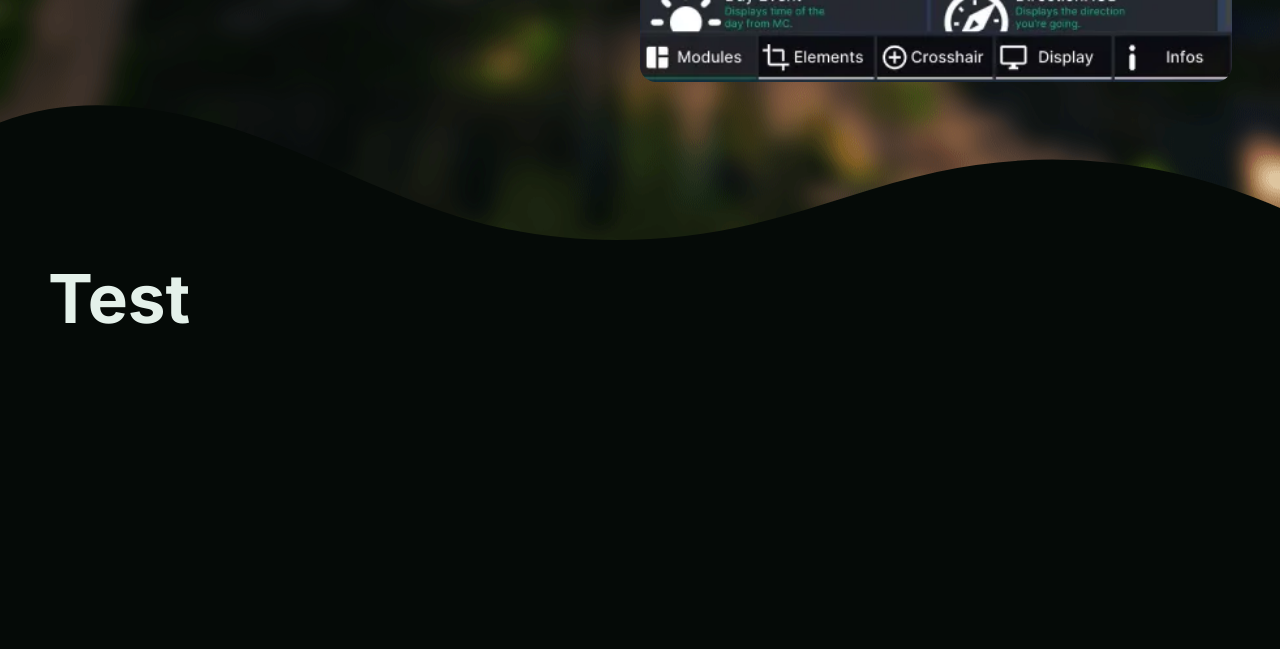
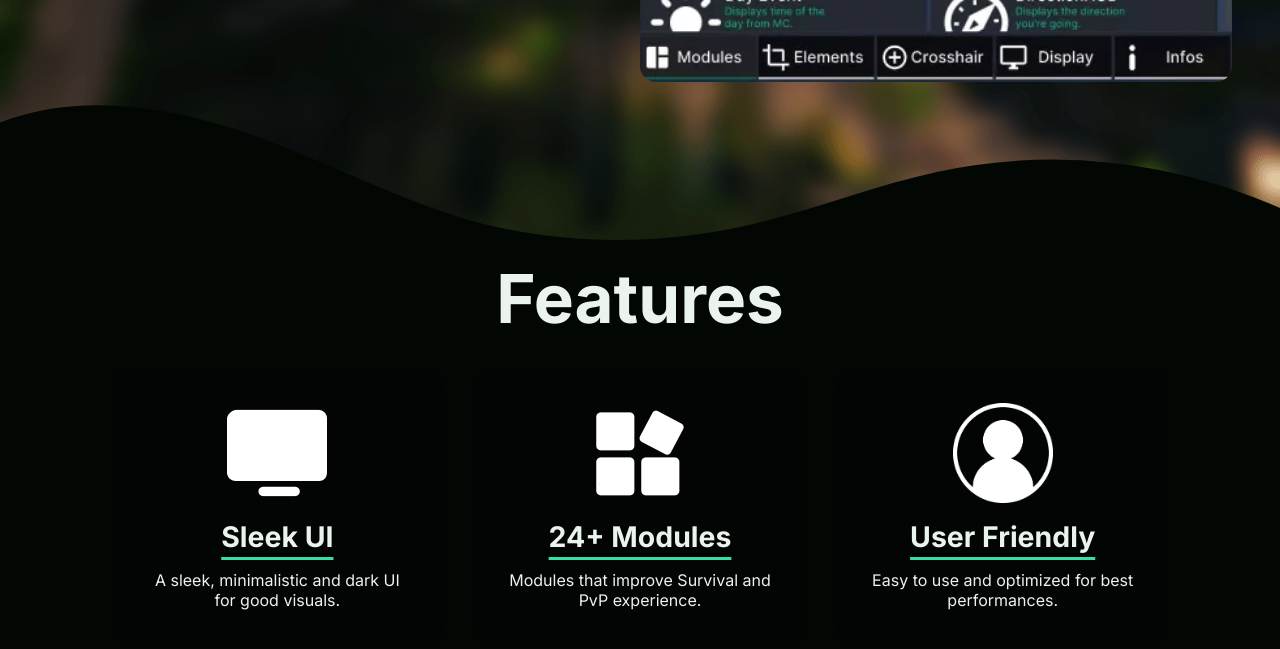
Before and after one commit to VespineSpring/GlacierWebsite, a plain HTML site: page index.html in a window 1280 px wide. Shown: the part 459-1108 px from the top of the page. Before the commit the page ends 958 px from the top, so only its background shows below. Drawn offline with Linux system fonts and the light colour scheme.

Commit message:
Completed Features Section

```diff
--- a/index.html
+++ b/index.html
@@ -28,17 +28,38 @@
             <div class="text">
                 <h1><a class="no-decoration primary-color">Glacier</a> Client V4</h1>
                 <h3>Is Out Now!</h3>
-                <a href="https://dsc.gg/glacierclientmcbe" target="_blank" class="no-decoration primary-button">Download</a>
+                <a href="https://dsc.gg/glacierclientmcbe" target="_blank"
+                    class="no-decoration primary-button">Download</a>
             </div>
             <img src="assets/images/mod_menu.png" alt="mod_menu" />
             <div class="wave">
-                <svg data-name="Layer 1" xmlns="http://www.w3.org/2000/svg" viewBox="0 0 1200 120" preserveAspectRatio="none">
-                    <path d="M321.39,56.44c58-10.79,114.16-30.13,172-41.86,82.39-16.72,168.19-17.73,250.45-.39C823.78,31,906.67,72,985.66,92.83c70.05,18.48,146.53,26.09,214.34,3V0H0V27.35A600.21,600.21,0,0,0,321.39,56.44Z" class="shape-fill"></path>
+                <svg data-name="Layer 1" xmlns="http://www.w3.org/2000/svg" viewBox="0 0 1200 120"
+                    preserveAspectRatio="none">
+                    <path
+                        d="M321.39,56.44c58-10.79,114.16-30.13,172-41.86,82.39-16.72,168.19-17.73,250.45-.39C823.78,31,906.67,72,985.66,92.83c70.05,18.48,146.53,26.09,214.34,3V0H0V27.35A600.21,600.21,0,0,0,321.39,56.44Z"
+                        class="shape-fill"></path>
                 </svg>
             </div>
         </section>
         <section class="features">
-            <h1>Test</h1>
+            <h1>Features</h1>
+            <div class="feature-cards">
+                <div class="card">
+                    <img src="assets/icons/gui.png" alt="gui">
+                    <h4>Sleek UI</h4>
+                    <p>A sleek, minimalistic and dark UI for good visuals.</p>
+                </div>
+                <div class="card">
+                    <img src="assets/icons/modules.png" alt="modules">
+                    <h4>24+ Modules</h4>
+                    <p>Modules that improve Survival and PvP experience.</p>
+                </div>
+                <div class="card">
+                    <img src="assets/icons/user.png" alt="user">
+                    <h4>User Friendly</h4>
+                    <p>Easy to use and optimized for best performances.</p>
+                </div>
+            </div>
         </section>
     </main>
 </body>
--- a/styles.css
+++ b/styles.css
@@ -1,11 +1,12 @@
 @import url('https://fonts.googleapis.com/css?family=Inter:700|Inter:400');
 
 :root {
-    --text: #e4f1ea;
-    --background: #050a07;
-    --primary: #00c254;
-    --secondary: #00b670;
-    --accent: #22f17c;
+    --text: #eaf3ec;
+    --background: #030704;
+    --background-dark: #020503;
+    --primary: #0B7956;
+    --secondary: #5fd6ad;
+    --accent: #37dfa7;
 }
 
 * {
@@ -76,7 +77,7 @@ nav {
     display: flex;
     justify-content: space-between;
     padding: 1rem 2rem;
-    background-color: rgba(0, 0, 0, 0.5);
+    background-color: rgba(2, 5, 3, 0.5);
     backdrop-filter: blur(10px);
     border-bottom: var(--accent) 1px solid;
 }
@@ -150,9 +151,44 @@ main .hero img {
 }
 
 .wave .shape-fill {
-    fill: #050A07;
+    fill: var(--background);
 }
 
 main .features {
     padding-top: 1rem;
 }
+
+main .features h1 {
+    text-align: center;
+}
+
+.feature-cards {
+    display: flex;
+    gap: 2rem;
+    padding: 2rem 4rem 0;
+    justify-content: space-between;
+    align-items: center;
+}
+
+.feature-cards .card {
+    display: flex;
+    flex-direction: column;
+    justify-content: center;
+    align-items: center;
+    background-color: var(--background-dark);
+    padding: 2rem;
+    gap: 1rem;
+    border-radius: 1rem;
+    text-align: center;
+    width: 300px;
+}
+
+.feature-cards .card img {
+    height: 100px;
+    width: 100px;
+}
+
+.feature-cards .card h4 {
+    text-decoration: underline var(--accent) 3px;
+    text-underline-offset: 10px;
+}
```
